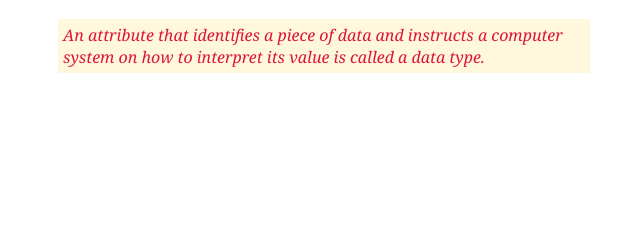
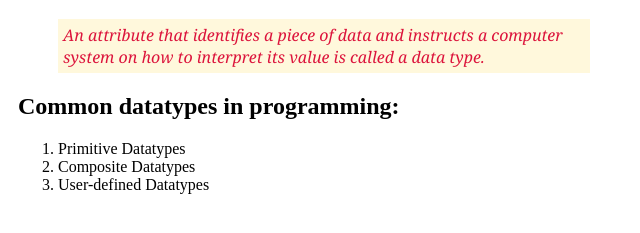
Before and after one commit to Sree2011/PROGRAMMING_NOTES, a website: page cheatsheets/datatypes/datatypes.html in a window 1280 px wide. Shown: the part 79-312 px from the top of the page, without its empty margins (0-640 px from the left). Drawn offline with Linux system fonts and the light colour scheme.

Commit message:
modified:   cheatsheets/datatypes/datatypes.html

```diff
--- a/cheatsheets/datatypes/datatypes.html
+++ b/cheatsheets/datatypes/datatypes.html
@@ -18,6 +18,13 @@
                 data and instructs a computer system on
                 how to interpret its value is called a data type.
             </blockquote>
+
+            <h2>Common datatypes in programming:</h2>
+            <ol>
+                <li>Primitive Datatypes</li>
+                <li>Composite Datatypes</li>
+                <li>User-defined Datatypes</li>
+            </ol>
             </div>
 
                 <div style="flex: 1; padding: 10px;">
```
